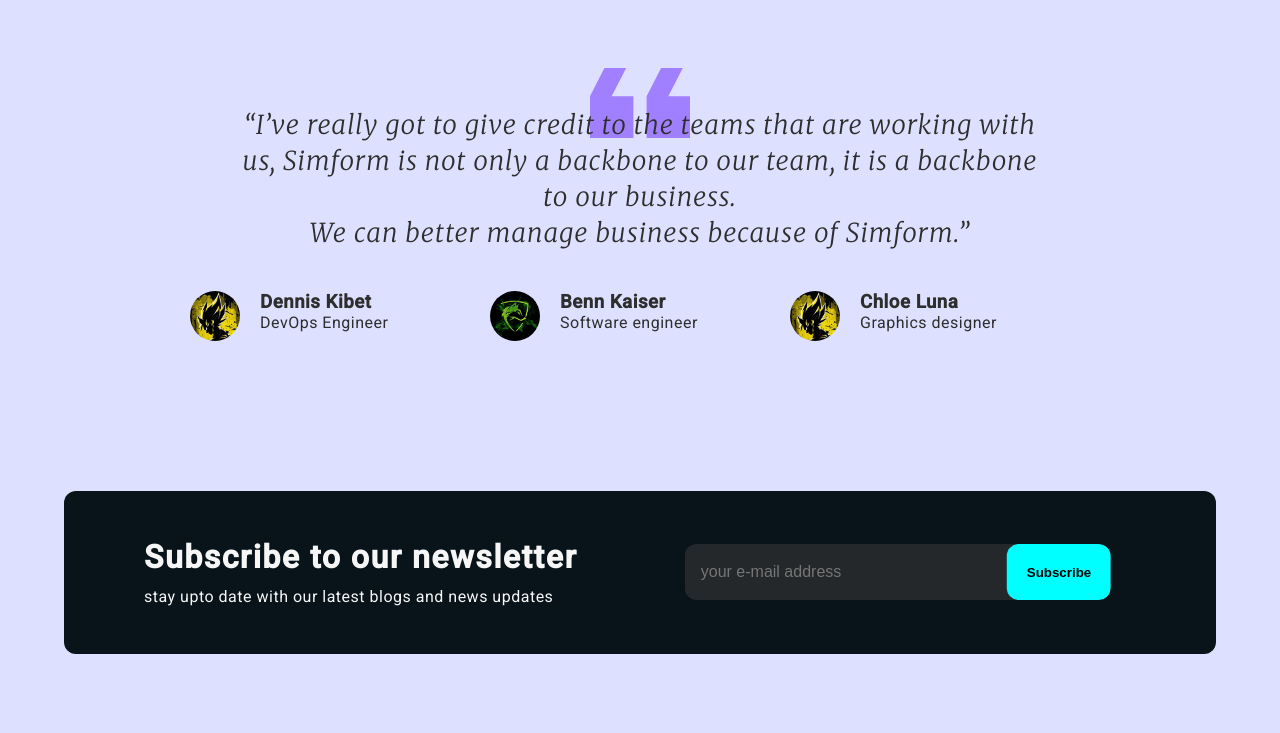
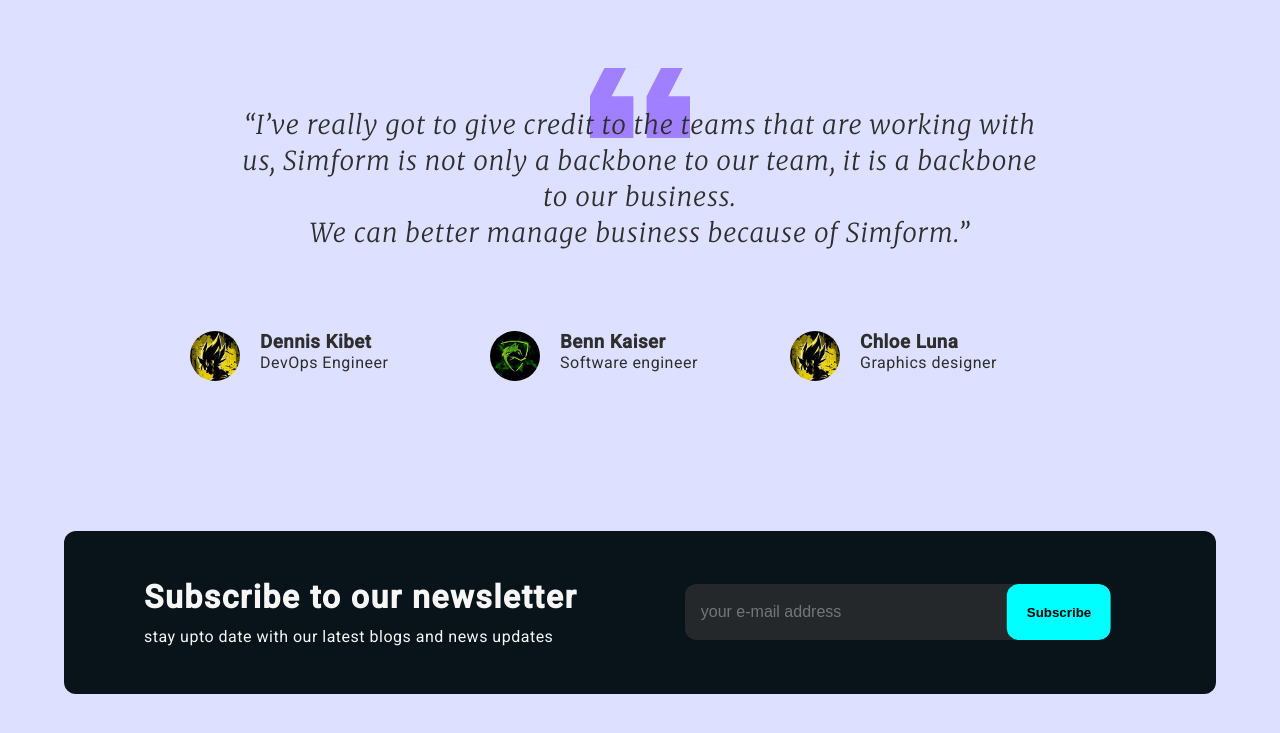
Before and after one commit to DennisRono/headers, a website: page header_two/index.html in a window 1280 px wide. Shown: the part 1650-2383 px from the top of the page. Drawn offline with Linux system fonts and the light colour scheme.

Commit message:
pretty forest prove out almost

```diff
--- a/header_two/assets/scss/header.scss
+++ b/header_two/assets/scss/header.scss
@@ -529,10 +529,11 @@
                         .socproof-testimonials-authors{
                             display: flex;
                             width: min-content;
-                            margin: 40px auto;
+                            margin: 80px auto;
                             .test-author-one{
                                 display: flex;
                                 width: 300px;
+                                margin: 0 auto;
                                 img{
                                     width: 50px;
                                     height: 50px;
```
Also changed, not shown: header_two/assets/css/header.css, 1 other file.
